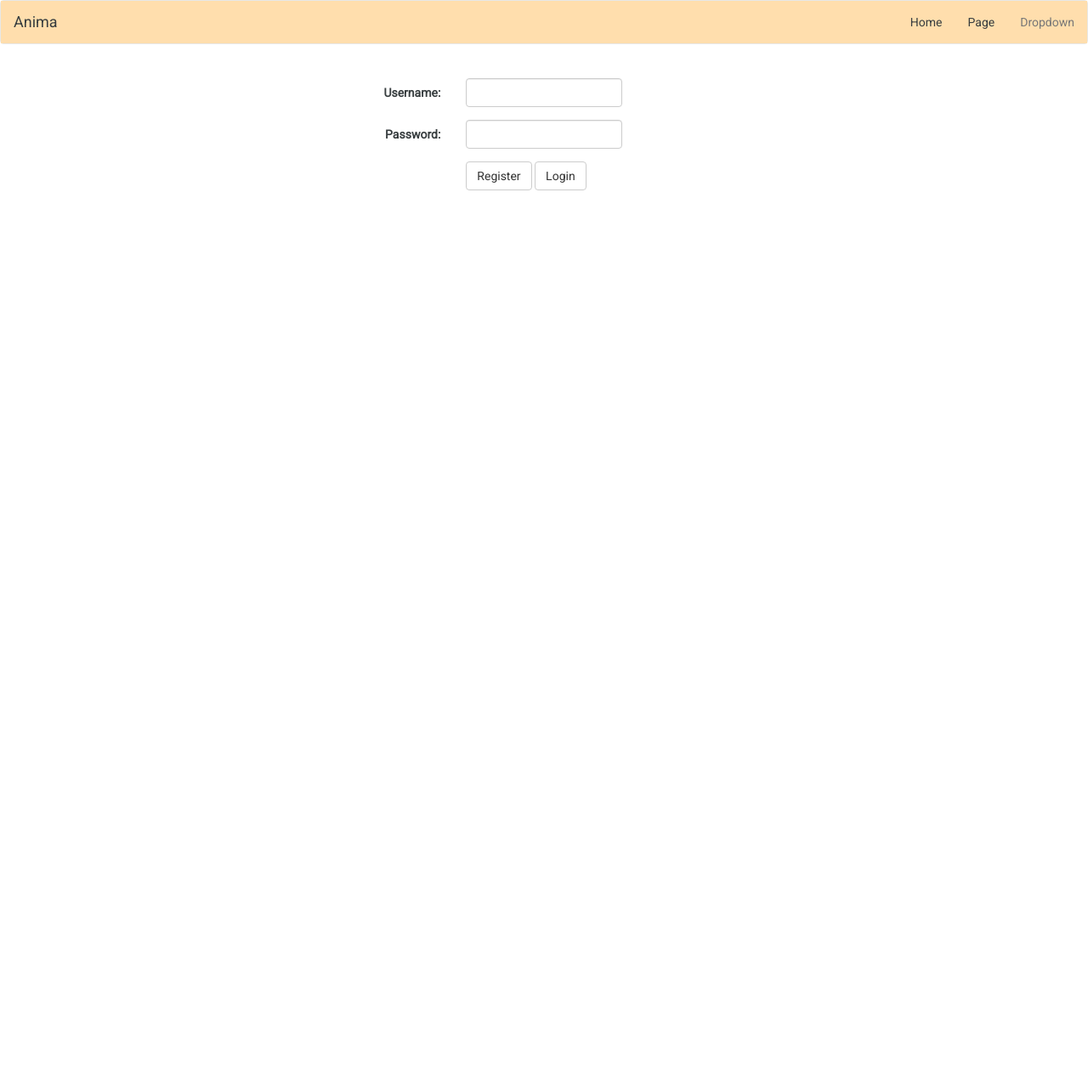
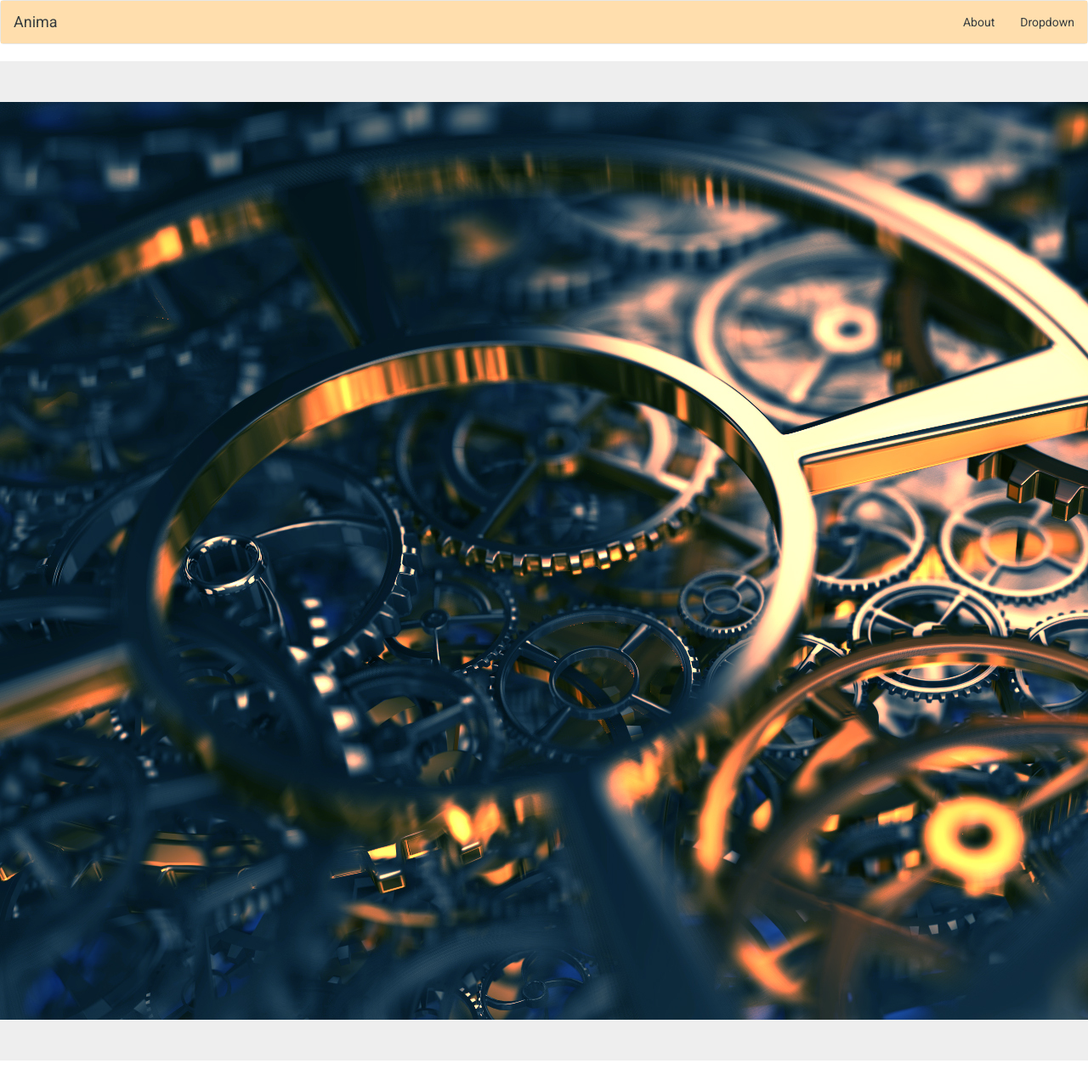
Before and after one commit to TempestNite/web_practice, a Flask app: page / in a window 1280 px wide; the page is wider, and only the part inside the window is pictured. Shown: that part at 85% size. Before the commit the page ends 224 px from the top of that part, so only its background shows below. Run offline with Flask 2, Linux system fonts and the light colour scheme; some libraries are stand-ins or nearby versions.

Commit message:
Dropdown cosmetic and About Page
Added 'About Me'. Attempted ReCaptcha implementation which does not work. Dropdown toggle color changed..

```diff
--- a/routes.py
+++ b/routes.py
@@ -1,12 +1,13 @@
 from flask import Flask, render_template, request, redirect, url_for, flash
 from flask_bcrypt import Bcrypt
+from flask_recaptcha import ReCaptcha
 from User import User
 import db
 
 from nocache import nocache
 
 app = Flask(__name__)
-bcrypt = Bcrypt(app)
+recaptcha = ReCaptcha(app=app)
 error = None
 
 @app.route('/')
@@ -19,6 +20,10 @@ def hello_world():
 def login_page():
     return render_template('login.html')
 
+@app.route('/about')
+def about_page():
+    return render_template('about.html')
+
 @app.route('/', methods=['POST', 'GET'])
 def login():
 
@@ -27,19 +32,25 @@ def login():
     error = 'Invalid username or password. Please try again!'
 
     if txt_uname == "" or txt_passwd == "":
-        flash("Require username and password")
+        flash("Require username and password", 'error')
+        return render_template('login.html', error=error)
 
     if request.form['submit'] == "Login":
 
         uquery = db.query_db("SELECT * from Users WHERE Username = ?", [txt_uname], one=True)
 
+        if recaptcha.verify():
+            pass
+        else:
+            flash("Recaptcha failed", "error")
+            return render_template('login.html', error=error)
+
         if uquery is None:
             print ('No such user')
-            return render_template('home.html', error=error)
-            flash("TRASH")
+            # flash("TRASH")
+            return render_template('login.html', error=error)
         else:
             print ("User exists")
-            return redirect(url_for('hello_world'))
 
         # uquery[1] is username; [2] is pw from uquery
 
@@ -47,10 +58,11 @@ def login():
 
         # CHANGE THIS LATER
         # cpuser.pw_hash = user.set_password("resolve")
+        user = User(txt_uname, txt_passwd)
 
         print (user.pw_hash)
         print ("Input hash:")
-        print (cpuser.pw_hash)
+        # print (cpuser.pw_hash)
         print ("\n")
 
         user.check_password (txt_passwd)
@@ -60,7 +72,7 @@ def login():
 
         if user.check_password(txt_passwd) == True:
             print ('YES')
-            return redirect(url_for('login', user=user))
+            return redirect(url_for('login_page', user=user))
 
         else:
             print ('NO')
@@ -78,7 +90,7 @@ def login():
 
         else:
             print("This user already exists")
-            return redirect(url_for('hello_world'))
+            return redirect(url_for('login_page'))
 
 
 
--- a/static/generic_full.css
+++ b/static/generic_full.css
@@ -22,6 +22,20 @@ a:hover .theme-fade
     -o-transition: color 0.5s ease;
 }
 
+.error
+{
+    color: red;
+}
+
+.dropdown-toggle:active, .open .dropdown-toggle
+{
+    background: #e6c39c !important;
+}
+
+.dropdown-toggle[aria-expanded="true"]
+{
+  background:#e6c39c !important;
+}
 
 .header
 {
@@ -55,12 +69,6 @@ body
     margin: 0;
 }
 
-p
-{
-    margin: 0;
-    border-style: solid;
-}
-
 .buffer
 {
     height: 20px;
--- a/templates/header.html
+++ b/templates/header.html
@@ -23,20 +23,20 @@
 <meta name="HandheldFriendly" content="true">
 
 <head>
-
+    {% block head %}
     <title>Tempest</title>
 
     <nav class="navbar navbar-default">
     <div class="container-fluid header-color">
         <div class="navbar-header">
             <a class="navbar-brand" href="/">
-                <span class="header-text-color theme-color theme-fade">Resolve</span>
+                <span class="header-text-color theme-color theme-fade">Anima</span>
             </a>
         </div>
         <ul class="nav navbar-nav navbar-right">
 
-            <li><a href="/"><span class="theme-color">Home</span></a></li>
-            <li><a href="#"><span class="theme-color">Page</span></a></li>
+            <li><a href="/about"><span class="theme-color">About</span></a></li>
+            <!--<li><a href="#"><span class="theme-color">Page</span></a></li>-->
 
             <li class="dropdown">
                 <a href="#"
@@ -45,16 +45,23 @@
                    role="button"
                    aria-haspopup="true"
                    aria-expanded="false">
-                    Dropdown
+                    <span class="theme-color">Dropdown</span>
                 </a>
                 <ul class="dropdown-menu">
-                    <li><a href="#">Action</a></li>
+                    <li><a href="/login">Action</a></li>
                     <li><a href="#">Action</a></li>
                 </ul>
             </li>
         </ul>
     </div>
     </nav>
+    {% endblock %}
+
+
 
 </head>
+
+<body>
+    {% block content %}{% endblock %}
+</body>
 </html>
--- a/templates/home.html
+++ b/templates/home.html
@@ -1,107 +1,19 @@
 <!DOCTYPE html>
-<html lang="en" xmlns:Password="http://www.w3.org/1999/xhtml" xmlns:Username="http://www.w3.org/1999/xhtml">
+<html lang="en">
+<head>
+    <meta charset="UTF-8">
+    <title>Tempest</title>
+    {% extends "header.html" %}
+    {% block head %}
+    {{ super() }}
+    {% endblock %}
+</head>
+<body>
+    {% block content %}
+    <div class="jumbotron">
+        <img src="../static/gears_bg.jpg">
 
-<link href="https://fonts.googleapis.com/css?family=Roboto" rel="stylesheet">
-<link rel="stylesheet" href="/static/generic_full.css">
-<!--<link rel="stylesheet" media="(min-width: 760px)" href="/static/generic.css">-->
-
-<!-- Latest compiled and minified CSS -->
-<link rel="stylesheet" href="https://maxcdn.bootstrapcdn.com/bootstrap/3.3.7/css/bootstrap.min.css">
-
-<!-- jQuery library -->
-<script src="https://ajax.googleapis.com/ajax/libs/jquery/3.2.1/jquery.min.js"></script>
-
-<!-- Latest compiled JavaScript -->
-<script src="https://maxcdn.bootstrapcdn.com/bootstrap/3.3.7/js/bootstrap.min.js"></script>
-
-
-<meta charset="UTF-8"
-      name="viewport"
-      content="width=device-width, initial-scale=1.0">
-
-<meta http-equiv="X-UA-Compatible" content="IE=edge,chrome=1">
-<meta name="HandheldFriendly" content="true">
-
-<head>
-
-    <title>Tempest</title>
-
-    <nav class="navbar navbar-default">
-    <div class="container-fluid header-color">
-        <div class="navbar-header">
-            <a class="navbar-brand" href="/">
-                <span class="header-text-color theme-color theme-fade">Anima</span>
-            </a>
-        </div>
-        <ul class="nav navbar-nav navbar-right">
-
-            <li><a href="/"><span class="theme-color">Home</span></a></li>
-            <li><a href="#"><span class="theme-color">Page</span></a></li>
-
-            <li class="dropdown">
-                <a href="#"
-                   class="dropdown-toggle"
-                   data-toggle="dropdown"
-                   role="button"
-                   aria-haspopup="true"
-                   aria-expanded="false">
-                    Dropdown
-                </a>
-                <ul class="dropdown-menu">
-                    <li><a href="/login">Action</a></li>
-                    <li><a href="#">Action</a></li>
-                </ul>
-            </li>
-        </ul>
     </div>
-    </nav>
-
-    {% with messages = get_flashed_messages() %}
-         {% if messages %}
-            <ul>
-               {% for message in messages %}
-               <li>{{ message }}</li>
-               {% endfor %}
-            </ul>
-         {% endif %}
-      {% endwith %}
-
-</head>
-
-<body>
-    <div class="container-fluid">
-        <div class="row"><div class="col-md-12 buffer"></div></div>
-            <form class="form-horizontal" action="." method="POST">
-
-                <div class="form-group">
-                    <label class="control-label col-sm-1 col-sm-offset-4" for="username">Username:</label>
-                    <div class="col-sm-2">
-                        <input type="text" class="form-control" id="username" name="uname">
-                    </div>
-                </div>
-
-                <div class="form-group">
-                    <label class="control-label col-sm-1 col-sm-offset-4" for="pwd">Password:</label>
-                    <div class="col-sm-2">
-                        <input type="password" class="form-control" id="pwd" name="passwd">
-                    </div>
-                </div>
-
-                <div class="form-group">
-                    <div class="col-md-offset-5 col-xl-offset-5 col-sm-offset-5 col-sm-3">
-                        <button type="submit"
-                                class="btn btn-default"
-                                name="submit"
-                                value="Register">Register</button>
-
-                        <button type="submit"
-                                class="btn btn-default"
-                                name="submit"
-                                value="Login">Login</button>
-                    </div>
-                </div>
-            </form>
-        <!--<img src="/static/wood_header.jpg">-->
-    </div>
+    {% endblock %}
 </body>
 </html>
```
Also changed, not shown: templates/about.html (added, +19 -0 lines), templates/login.html (+50 -19 lines), static/gears_bg.jpg (added).
